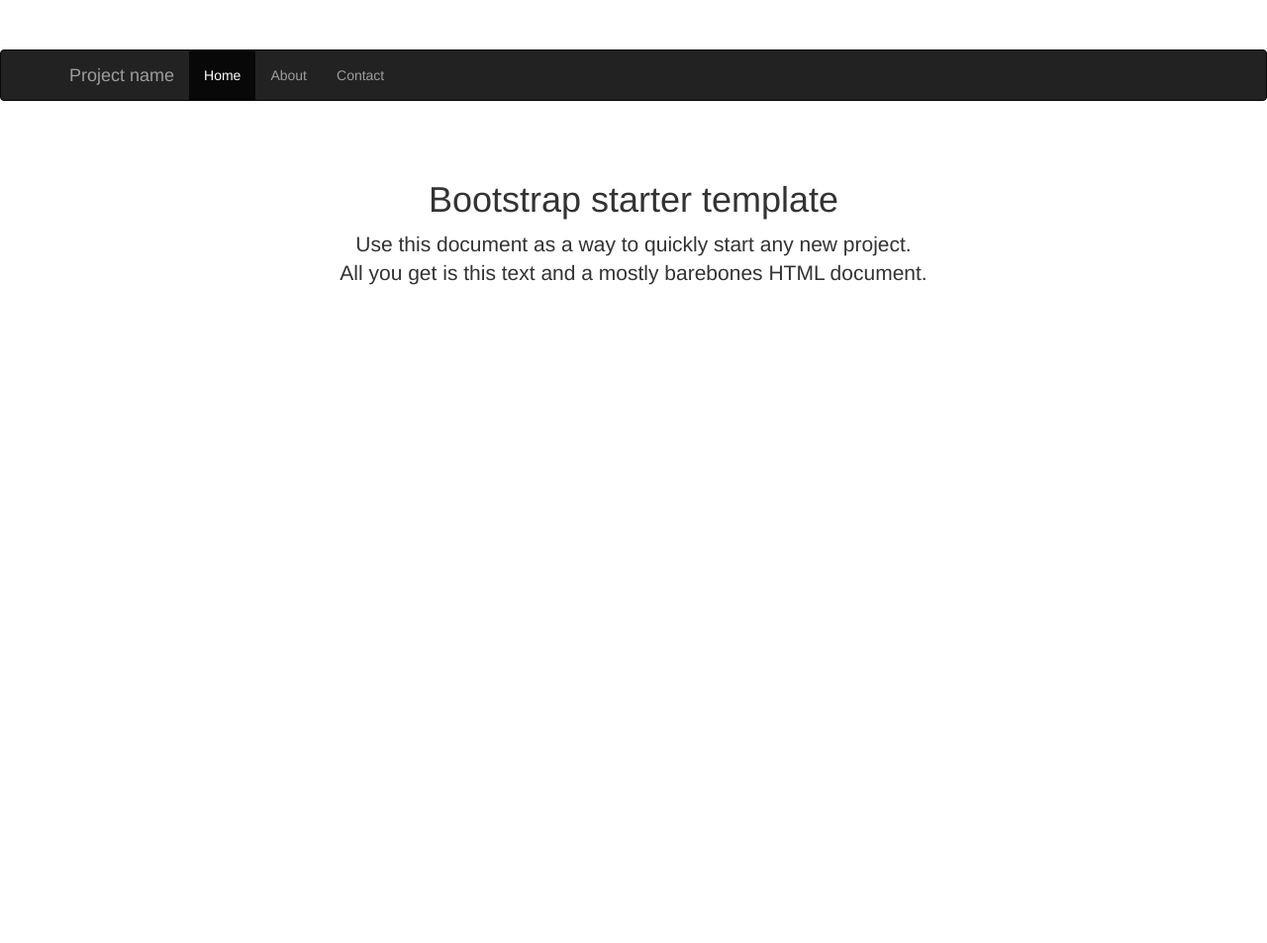
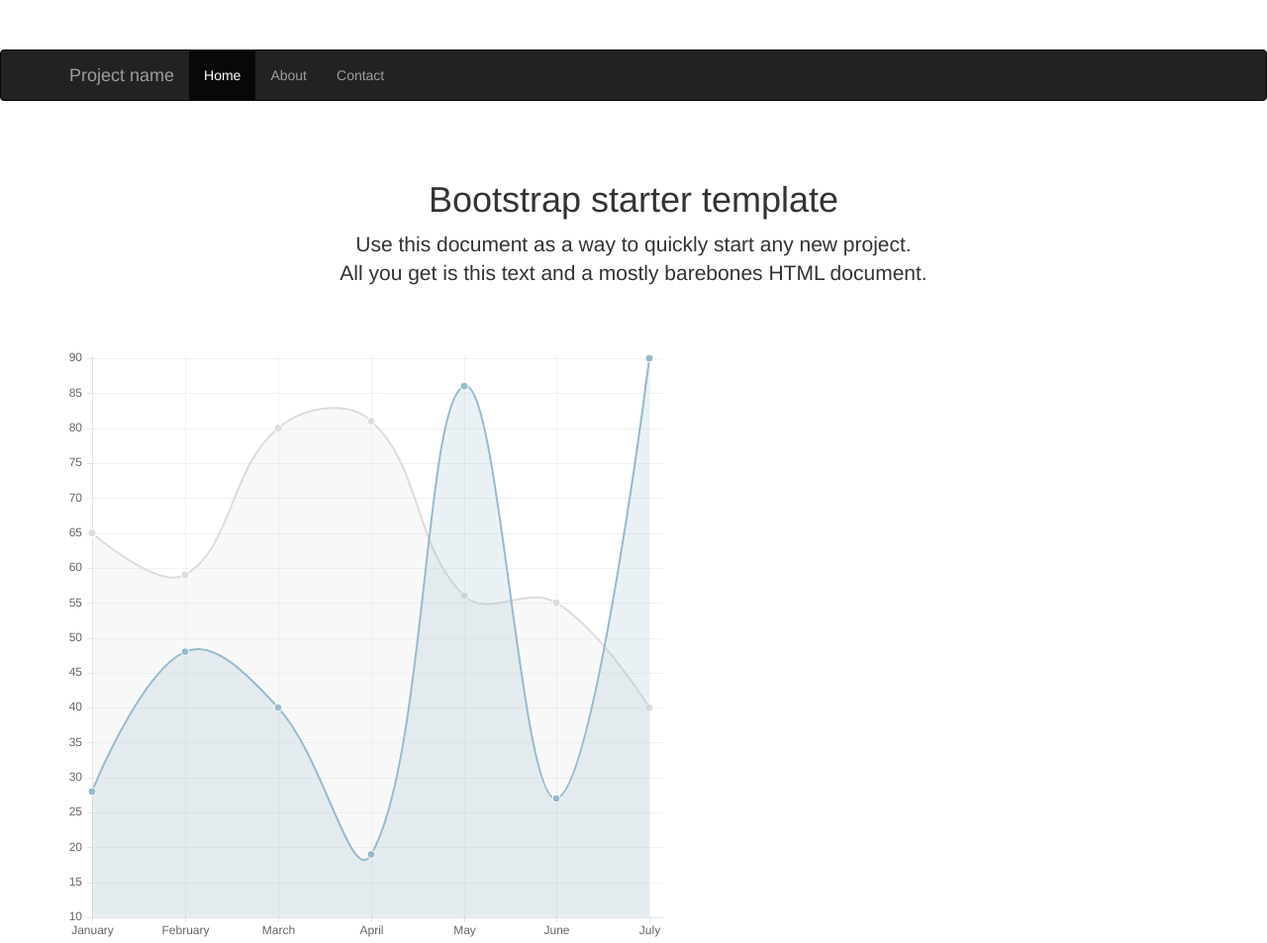
Before and after one commit to AroundTheLines/WearHacks-QileAkashAndany, a plain HTML site: page index.html in a window 1280 px wide. Shown: the whole page at 99% size. Before the commit the page ends 800 px from the top, so only its background shows below. Drawn offline with nearby package versions, Linux system fonts and the light colour scheme; files that its build step writes are made by us from their sources.

Commit message:
demo working
:dancer:

```diff
--- a/index.html
+++ b/index.html
@@ -16,7 +16,7 @@
     <!-- Custom styles for this template -->
     <link href="starter-template.css" rel="stylesheet">
 
-    <script src="Chart.js"></script>
+
 
   </head>
 
@@ -53,6 +53,7 @@
     </div><!-- /.container -->
     <div class="container">
         <div id="sound-graphs">
+            <canvas id="canvas" width="600" height="600"></canvas>
         </div>
         <div id="motion-graphs">
         </div>
@@ -64,5 +65,7 @@
     <!-- Placed at the end of the document so the pages load faster -->
     <script src="https://ajax.googleapis.com/ajax/libs/jquery/1.11.2/jquery.min.js"></script>
     <script src="js/bootstrap.min.js"></script>
+    <script src="js/Chart.js"></script>
+    <script src="js/pillowCase.js"></script>
   </body>
 </html>
--- /dev/null
+++ b/js/pillowCase.js
@@ -0,0 +1,27 @@
+var data = {
+    labels: ["January", "February", "March", "April", "May", "June", "July"],
+    datasets: [
+        {
+            label: "My First dataset",
+            fillColor: "rgba(220,220,220,0.2)",
+            strokeColor: "rgba(220,220,220,1)",
+            pointColor: "rgba(220,220,220,1)",
+            pointStrokeColor: "#fff",
+            pointHighlightFill: "#fff",
+            pointHighlightStroke: "rgba(220,220,220,1)",
+            data: [65, 59, 80, 81, 56, 55, 40]
+        },
+        {
+            label: "My Second dataset",
+            fillColor: "rgba(151,187,205,0.2)",
+            strokeColor: "rgba(151,187,205,1)",
+            pointColor: "rgba(151,187,205,1)",
+            pointStrokeColor: "#fff",
+            pointHighlightFill: "#fff",
+            pointHighlightStroke: "rgba(151,187,205,1)",
+            data: [28, 48, 40, 19, 86, 27, 90]
+        }
+    ]
+};
+
+var myLine = new Chart(document.getElementById("canvas").getContext("2d")).Line(data)
```
